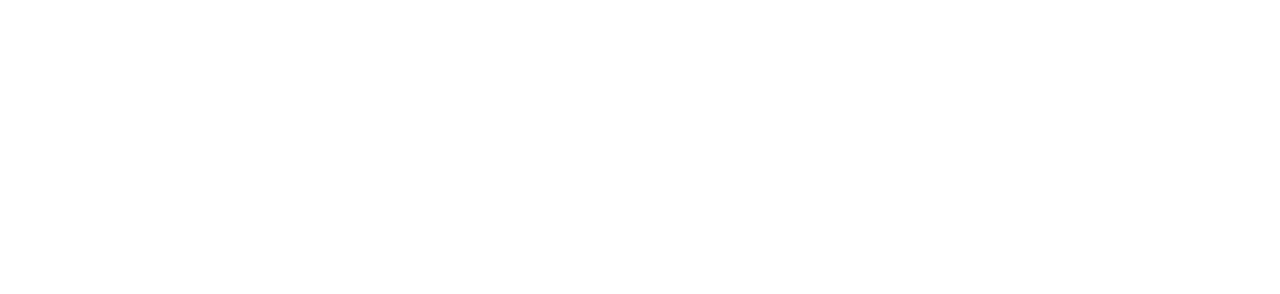
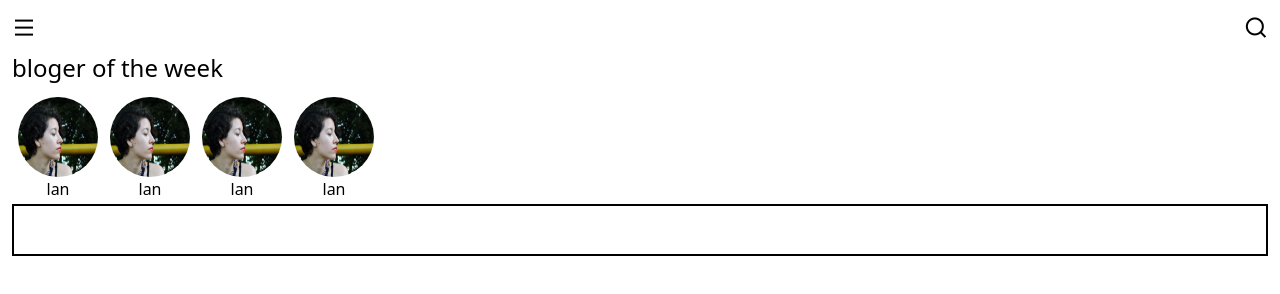
Before and after one commit to abdellahMdi/ViaBlog-Inspiration-Blog-de-Voyage, a plain HTML site: page home.html in a window 1280 px wide. Drawn offline with nearby package versions, Linux system fonts and the light colour scheme.

Commit message:
finished the index page and now i m working on the home

```diff
--- a/home.html
+++ b/home.html
@@ -0,0 +1,49 @@
+<!doctype html>
+<html lang="en">
+    <head>
+        <meta charset="UTF-8" />
+        <meta name="viewport" content="width=device-width, initial-scale=1.0" />
+        <script src="https://cdn.jsdelivr.net/npm/@tailwindcss/browser@4"></script>
+        <link
+            href="
+https://cdn.jsdelivr.net/npm/remixicon@4.9.1/fonts/remixicon.min.css
+"
+            rel="stylesheet"
+        />
+        <title>Document</title>
+    </head>
+    <body>
+        <div class="container min-h-screen p-3">
+            <div class="flex justify-between text-2xl">
+                <i class="ri-menu-line"></i>
+                <i class="ri-search-line"></i>
+            </div>
+            <div class="pt-2">
+                <h2 class="text-2xl">
+                    bloger of the week
+                </h2>
+            </div>
+            <div class="flex mt-[10px] ">
+                <div class="card flex flex-col items-center w-23 p-[3px] ">
+                    <img class="w-20 h-20 rounded-full" src="images/pexels-photo-1687675.webp" alt="">
+                    <h3>lan</h3>
+                </div>
+                <div class="card flex flex-col items-center w-23 p-[3px] ">
+                    <img class="w-20 h-20 rounded-full" src="images/pexels-photo-1687675.webp" alt="">
+                    <h3>lan</h3>
+                </div>
+                <div class="card flex flex-col items-center  w-23 p-[3px] ">
+                    <img class="w-20 h-20 rounded-full" src="images/pexels-photo-1687675.webp" alt="">
+                    <h3>lan</h3>
+                </div>
+                <div class="card flex flex-col items-center  w-23 p-[3px] ">
+                    <img class="w-20 h-20 rounded-full" src="images/pexels-photo-1687675.webp" alt="">
+                    <h3>lan</h3>
+                </div>
+            </div>
+            <div class="border-2 w-full h-13">
+
+            </div>
+        </div>
+    </body>
+</html>
--- /dev/null
+++ b/style.css
@@ -0,0 +1 @@
+@import "tailwindcss";
```
Also changed, not shown: index.html (+28 -10 lines), images/pexels-photo-1687675.webp (added), img.jpeg (added).
